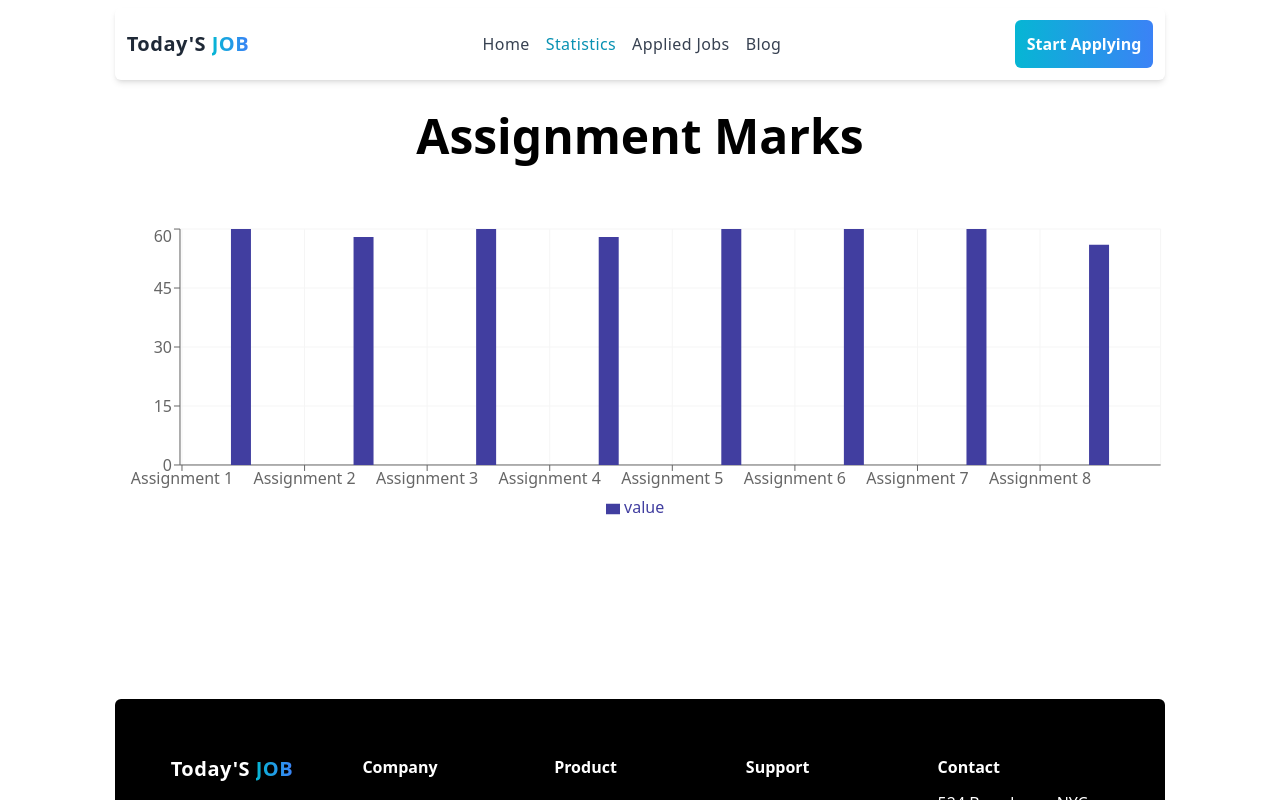
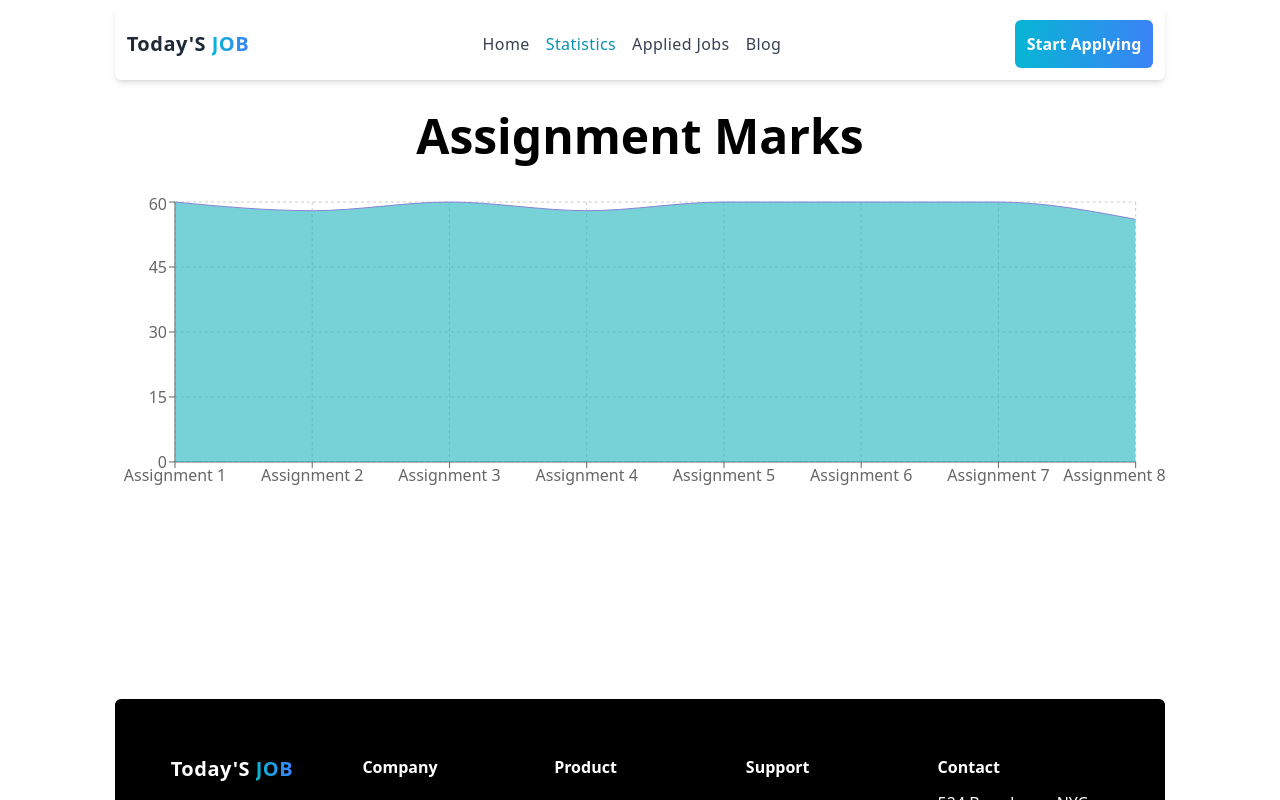
Before and after one commit to akashislam1/todays-job, a React (Vite) app: page /statistics in a window 1280 px wide. Shown: the top 800 px of the page. Built offline with nearby package versions, Linux system fonts and the light colour scheme.

Commit message:
filtered remote and onsite and show data on UI

```diff
--- a/src/components/AppliedJobs/AppLiedJobDetails.jsx
+++ b/src/components/AppliedJobs/AppLiedJobDetails.jsx
@@ -14,6 +14,7 @@ const AppLiedJobDetails = ({ apData }) => {
   } = apData;
 
   return (
+    <>
       <div className="my-4 border-2 p-7 rounded-md lg:flex justify-between items-center">
         <div>
           <img className="w-36 h-20 rounded-md" src={companyLogo} alt="" />
@@ -31,8 +32,8 @@ const AppLiedJobDetails = ({ apData }) => {
               Location : {location}
             </p>
             <p className="flex items-center gap-1">
-            <img className="w-5 h-5" src="./Icons/Frame.png" alt="" /> Salary :
-            BDT {salary} Tk
+              <img className="w-5 h-5" src="./Icons/Frame.png" alt="" /> Salary
+              : BDT {salary} Tk
             </p>
           </div>
         </div>
@@ -42,6 +43,7 @@ const AppLiedJobDetails = ({ apData }) => {
           </Link>
         </div>
       </div>
+    </>
   );
 };
 
--- a/src/components/AppliedJobs/AppliedJobs.jsx
+++ b/src/components/AppliedJobs/AppliedJobs.jsx
@@ -1,17 +1,37 @@
-import React from "react";
-import { useLoaderData } from "react-router-dom";
+import React, { useEffect, useState } from "react";
+import { Link, useLoaderData } from "react-router-dom";
 import AppLiedJobDetails from "./appLiedJobDetails";
 
 const AppliedJobs = () => {
   const { jobAppliedArray } = useLoaderData();
+  const [appliedJob, setAppliedJob] = useState([]);
 
+  const pickRemoteJob = () => {
+    const remoteJob = jobAppliedArray.filter(
+      (appliedJob) => appliedJob.remoteOrOnsite === "Remote"
+    );
+    setAppliedJob(remoteJob);
+  };
+  const pickOnsiteJob = () => {
+    const onsiteJob = jobAppliedArray.filter(
+      (appliedJob) => appliedJob.remoteOrOnsite === "Onsite"
+    );
+    setAppliedJob(onsiteJob);
+  };
   return (
     <>
       <div className=" lg:text-center my-10 ">
         <h1 className="text-2xl lg:text-5xl font-bold">Applied Jobs</h1>
       </div>
-
-      {jobAppliedArray?.map((apData) => (
+      <div className="text-right mr-5">
+        <button className="btn-secondary mr-3" onClick={pickRemoteJob}>
+          Remote
+        </button>
+        <button className="btn-secondary" onClick={pickOnsiteJob}>
+          Onsite
+        </button>
+      </div>
+      {appliedJob?.map((apData) => (
         <AppLiedJobDetails key={apData.id} apData={apData}></AppLiedJobDetails>
       ))}
     </>
--- a/src/components/JobDetails/JobDetails.jsx
+++ b/src/components/JobDetails/JobDetails.jsx
@@ -1,6 +1,6 @@
 import React, { useEffect, useState } from "react";
 import { useParams } from "react-router-dom";
-import { addToDb, getJobApplyData } from "../../FakeDb/FakeDb";
+import { addToDb } from "../../FakeDb/FakeDb";
 import { toast } from "react-toastify";
 
 const JobDetails = () => {
@@ -138,7 +138,7 @@ const JobDetails = () => {
                   </div>
                 </div>
               </div>
-              <div className="mt-8">
+              <div className="mt-8 ">
                 <button
                   onClick={() => handleApplyNow(singleJobDetail)}
                   className="btn-primary w-full"
--- a/src/components/Statistics/Statistics.jsx
+++ b/src/components/Statistics/Statistics.jsx
@@ -1,26 +1,23 @@
 import React from "react";
 // import { ResponsiveContainer, PieChart, Pie, Legend } from "recharts";
 import {
-  ComposedChart,
-  Line,
+  AreaChart,
   Area,
-  Bar,
   XAxis,
   YAxis,
   CartesianGrid,
   Tooltip,
-  Legend,
   ResponsiveContainer,
 } from "recharts";
 const data = [
-  { name: "Assignment 1", value: 60 },
-  { name: "Assignment 2", value: 58 },
-  { name: "Assignment 3", value: 60 },
-  { name: "Assignment 4", value: 58 },
-  { name: "Assignment 5", value: 60 },
-  { name: "Assignment 6", value: 60 },
-  { name: "Assignment 7", value: 60 },
-  { name: "Assignment 8", value: 56 },
+  { name: "Assignment 1", marks: 60 },
+  { name: "Assignment 2", marks: 58 },
+  { name: "Assignment 3", marks: 60 },
+  { name: "Assignment 4", marks: 58 },
+  { name: "Assignment 5", marks: 60 },
+  { name: "Assignment 6", marks: 60 },
+  { name: "Assignment 7", marks: 60 },
+  { name: "Assignment 8", marks: 56 },
 ];
 
 const Statistics = () => {
@@ -29,16 +26,28 @@ const Statistics = () => {
       <div className=" lg:text-center my-8 ">
         <h1 className="text-2xl lg:text-5xl font-bold">Assignment Marks</h1>
       </div>
-      <div style={{ width: "100%", height: 300 }} className=" my-8 lg:my-16">
-        <ResponsiveContainer width="100%" height="100%">
-          <ComposedChart width={500} height={400} data={data}>
-            <CartesianGrid stroke="#f5f5f5" />
-            <XAxis dataKey="name" scale="band" />
+      <div style={{ width: "100%", height: 300 }}>
+        <ResponsiveContainer>
+          <AreaChart
+            data={data}
+            margin={{
+              top: 10,
+              right: 30,
+              left: 0,
+              bottom: 0,
+            }}
+          >
+            <CartesianGrid strokeDasharray="3 3" />
+            <XAxis dataKey="name" />
             <YAxis />
             <Tooltip />
-            <Legend />
-            <Bar dataKey="value" barSize={20} fill="#413ea0" />
-          </ComposedChart>
+            <Area
+              type="monotone"
+              dataKey="marks"
+              stroke="#8884d8"
+              fill="#1cb4bd"
+            />
+          </AreaChart>
         </ResponsiveContainer>
       </div>
     </>
```
Lines whose indentation alone changed are shown as unchanged.
